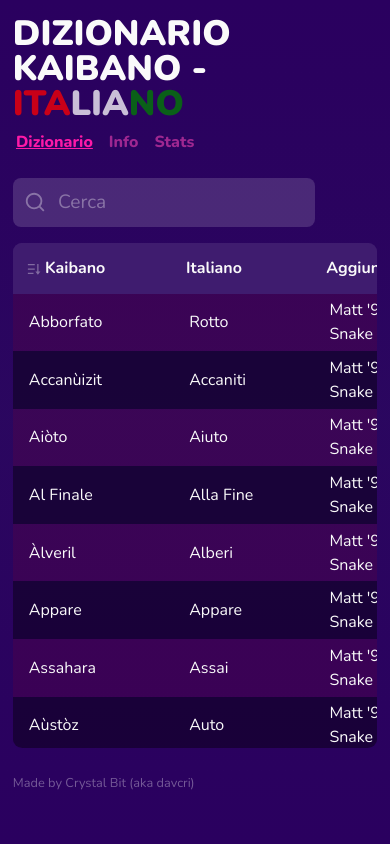
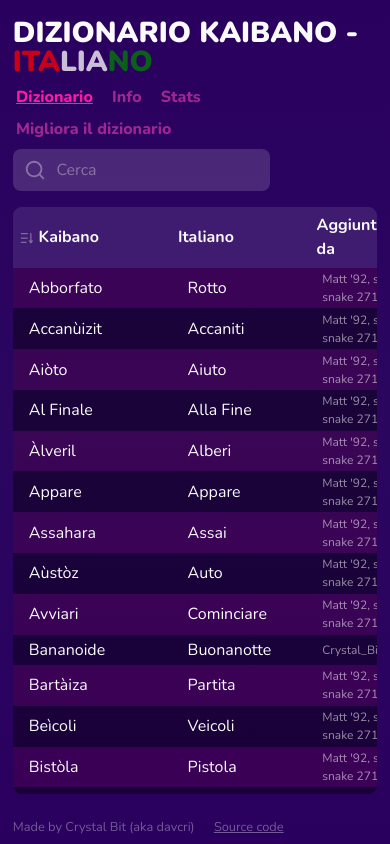
Before and after one commit to davcri/kaibano-dizionario, a Vue app: page /#/ in a window 390 px wide. Built offline with nearby package versions, Linux system fonts and the light colour scheme; no server answers.

Commit message:
General improvements.
Better mobile UI: more terms visible on small screens.
Table: contributor cell is now smaller and colored differently from others.
Add link to Google Spreadsheet in the navigation bar.

```diff
--- a/src/App.vue
+++ b/src/App.vue
@@ -19,14 +19,12 @@ app.init();
         <span style="color: rgba(255, 255, 255, 0.75)">LIA</span>
         <span style="color: rgba(0, 128, 0, 0.75)">NO</span>
       </h1>
-      <Navigation style="margin-bottom: 1.5em" />
+      <Navigation id="nav"/>
     </div>
     <div class="row" :class="{ content: $route.name === 'Home' }">
       <router-view />
     </div>
-    <div class="row footer">
-      <Footer />
-    </div>
+    <Footer />
   </div>
 </template>
 
@@ -51,7 +49,7 @@ body {
 .box {
   display: flex;
   flex-flow: column;
-  max-height: calc(100vh - 4rem);
+  height: 100%;
 }
 
 .box .row.header {
@@ -63,10 +61,6 @@ body {
   flex-flow: column;
   flex: 1 1 auto;
   overflow-y: auto;
-}
-
-.box .row.footer {
-  flex: 0 1 40px;
 }
 
 a {
@@ -83,25 +77,17 @@ a:hover {
 
 #app {
   max-width: 1280px;
+  height: 100vh;
   margin: 0 auto;
   padding: 0.8rem;
+  padding-top:1rem;
+  padding-bottom: 0.4rem;
   font-weight: normal;
-}
-
-@media screen and (min-width: 480px) {
-  #app {
-    padding: 2rem;
-  }
-}
-
-.logo {
-  display: block;
-  margin: 0 auto 2rem;
 }
 
 h1 {
   font-weight: 900;
-  font-size: 2.2rem;
+  font-size: 1.8rem;
   line-height: 1em;
   user-select: none;
   margin-bottom: 0.5rem;
@@ -110,6 +96,25 @@ h1 {
 h1 span {
   font-weight: 900;
 }
+
+@media screen and (min-width: 480px) {
+  #app {
+    padding: 2rem;
+  }
+
+  #nav {
+    margin-bottom: 1.5em;
+  }
+
+  h1 {
+    font-size: 2.2rem;
+  }
+}
+
+.logo {
+  display: block;
+  margin: 0 auto 2rem;
+}
 </style>
 
 <style scoped>
--- a/src/assets/base.css
+++ b/src/assets/base.css
@@ -9,6 +9,7 @@
   --accent-semitransparent: hsla(186, 99%, 55%, 0.3);
   --white: #fafafa;
   --muted: hsla(0, 0%, 100%, 0.35);
+  --muted-slightly: hsla(0, 0%, 100%, 0.55);
 
   --radius: 0.5em;
 
@@ -88,3 +89,11 @@ h3 {
 p b {
   font-weight: 800;
 }
+
+.flex {
+  display: flex;
+}
+
+.f-wrap {
+  flex-wrap: wrap;
+}
--- a/src/components/Footer.vue
+++ b/src/components/Footer.vue
@@ -1,5 +1,9 @@
 <template>
-  <p class="muted" style="margin-top: 2em">Made by Crystal Bit (aka davcri)</p>
+  <div class="row footer flex f-wrap">
+    <span class="muted">Made by Crystal Bit (aka davcri)</span>
+    <span class="muted">
+      <a href="https://github.com/davcri/kaibano-dizionario">Source code</a></span>
+  </div>
 </template>
 
 <script setup>
@@ -23,17 +27,22 @@ Grazie per aver visitato il sito, a presto!`,
 }
 </script>
 
-<style>
+<style scoped>
 .muted {
   font-size: 0.8em;
   color: var(--muted);
 }
 
-p.muted a {
-  color: #9c7f91;
+.footer {
+  gap: 1.2em;
+  margin-top: 1.5em;
 }
 
-p.muted a:hover {
+.muted a {
+  color: var(--muted)
+}
+
+.muted a:hover {
   color: var(--link-muted);
 }
 </style>
--- a/src/components/Navigation.vue
+++ b/src/components/Navigation.vue
@@ -1,18 +1,32 @@
 <template>
-  <div id="nav">
+  <div id="nav" class="flex f-wrap">
     <router-link to="/">Dizionario</router-link>
     <router-link to="/info">Info</router-link>
     <router-link to="/stats">Stats</router-link>
+    <a
+      href="https://docs.google.com/spreadsheets/d/16MXvgyvb-NFViSVvF7ZsNnkjDRzIvdi94DkZYuyWj9Y/edit?usp=sharing"
+    >
+      Migliora il dizionario
+    </a>
   </div>
 </template>
 
 <style scoped>
+
+#nav * {
+  margin-bottom: .5em;
+}
+
 #nav a {
   text-decoration: unset;
   font-weight: 800;
-  margin-right: 0.8em;
+  margin-right: 1em;
   margin-left: 0.2em;
   color: var(--violet-highlight-semitransparent);
+}
+
+#nav a:hover {
+  color: var(--violet-highlight);
 }
 
 #nav a.router-link-active {
--- a/src/components/Table.vue
+++ b/src/components/Table.vue
@@ -15,14 +15,16 @@
       <tbody>
         <tr
           v-for="(word, j) in words"
+          :key="`${word.Kaibano} ${j}`"
           :class="{ 'row-alternate': j % 2 === 0 }"
         >
           <td
-            v-for="(field, k) of word"
-            @click="pronounce(field)"
-            :class="{ contributor: k === 'Aggiunto da' }"
+            v-for="(val, key, idx) of word"
+            :key="`${val} ${idx}`"
+            @click="pronounce(val)"
+            :class="{ contributor: key === 'AggiuntoDa' }"
           >
-            {{ field }}
+            {{ val }}
           </td>
         </tr>
       </tbody>
@@ -56,9 +58,17 @@ div.row.content {
   clip-path: inset(0 0 0 0 round 0.6em);
 }
 
-thead tr th {
+tbody {
+  overflow-x: scroll;
+}
+
+tbody tr {
+  background-color: rgba(0, 0, 0, 0.4);
+}
+
+th {
   background-color: #3f1c6f;
-  padding: 0.8em;
+  padding: 0.4em;
   z-index: 2;
   text-align: left;
   font-weight: bold;
@@ -68,33 +78,26 @@ thead tr th {
   position: -webkit-sticky;
 }
 
-thead {
-}
-
-tbody {
-  overflow-x: scroll;
-}
-
-tbody tr {
-  background-color: rgba(0, 0, 0, 0.4);
-}
-
 tr.row-alternate {
   background-color: rgba(200, 0, 0, 0.1);
 }
 
 td {
-  padding: 0.3em;
+  padding: 0.2em;
   padding-left: 1em;
+
+    background-color: #5a329100;
+  transition: all 0.15s;
+  text-transform: capitalize;
 }
-.contributor {
-  color: var(--link-muted);
-  /* color: var(--violet-highlight-semitransparent); */
+
+td.contributor {
+  color: var(--muted-slightly);
   text-transform: none;
   font-size: 0.75rem;
 }
 
-tbody td:hover {
+td:hover {
   background-color: #4e2e7a;
   z-index: 1;
   cursor: pointer;
@@ -102,9 +105,19 @@ tbody td:hover {
   transform: translateX(-0.2rem);
 }
 
-tbody td {
-  background-color: #5a329100;
-  transition: all 0.15s;
-  text-transform: capitalize;
+@media screen and (min-width: 480px) {
+  th {
+    padding: 0.8em;
+  }
+
+  td {
+    padding: 0.3em;
+    padding-left: 1em;
+  }
+
+  td.contributor {
+    font-size: 0.85rem;
+  }
 }
+
 </style>
--- a/src/components/TermSearch.vue
+++ b/src/components/TermSearch.vue
@@ -1,5 +1,5 @@
 <template>
-  <div>
+  <div class="flex">
     <svg
       class="search-icon"
       xmlns="http://www.w3.org/2000/svg"
@@ -73,7 +73,6 @@ export default {
 <style scoped>
 div {
   margin-bottom: 1em;
-  display: flex;
   flex-direction: row;
   width: fit-content;
   max-width: 100%;
@@ -112,7 +111,7 @@ svg.clickable:hover {
 }
 
 input {
-  font-size: 1.2em;
+  font-size: 1.0em;
   flex: 1;
   padding: 0.5em;
   border: solid rgba(0, 0, 0, 0) 1px;
@@ -124,4 +123,10 @@ input {
 input:focus {
   outline: none;
 }
+
+@media screen and (min-width: 480px) {
+  input {
+    font-size: 1.2em;
+  }
+}
 </style>
--- a/update-dictionary.js
+++ b/update-dictionary.js
@@ -8,7 +8,6 @@ const doc = new GoogleSpreadsheet(sheetID);
 function wrapWithQuotes(text) {
   if (!text) return "";
   if (text.includes(",")) {
-    console.log(text, "lo include");
     text = `"${text}"`;
   }
   return text;
```
